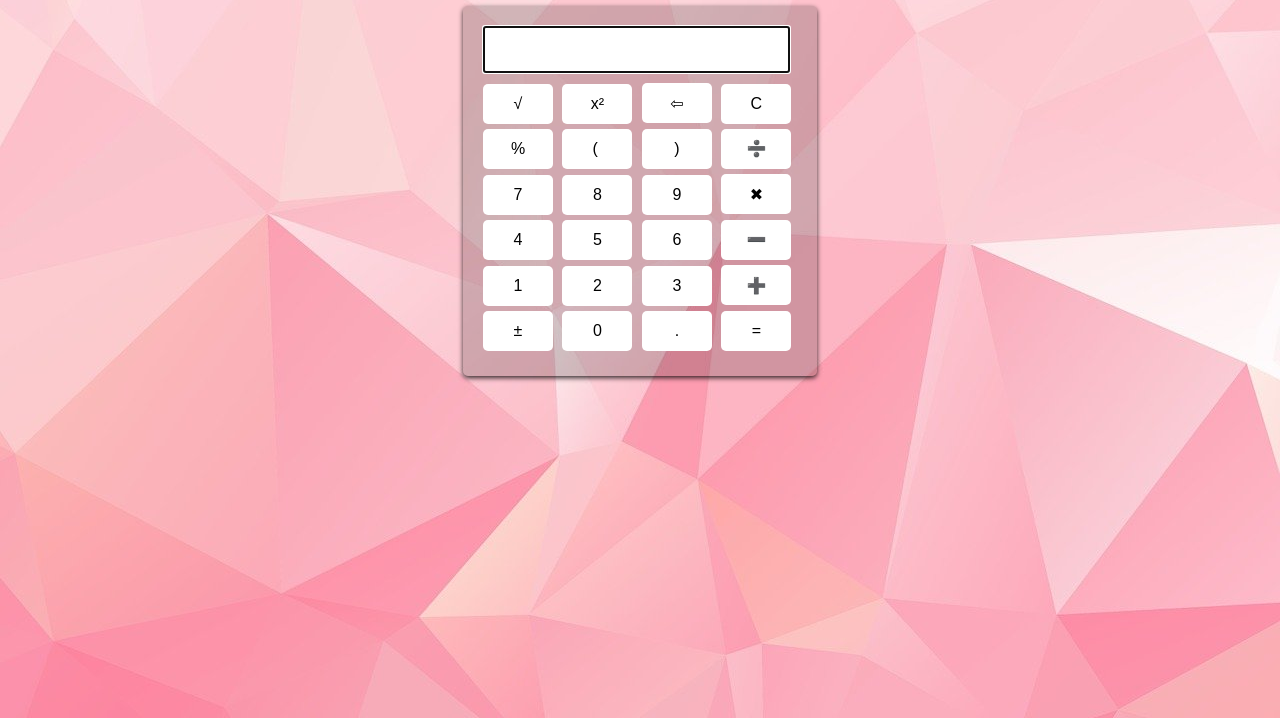
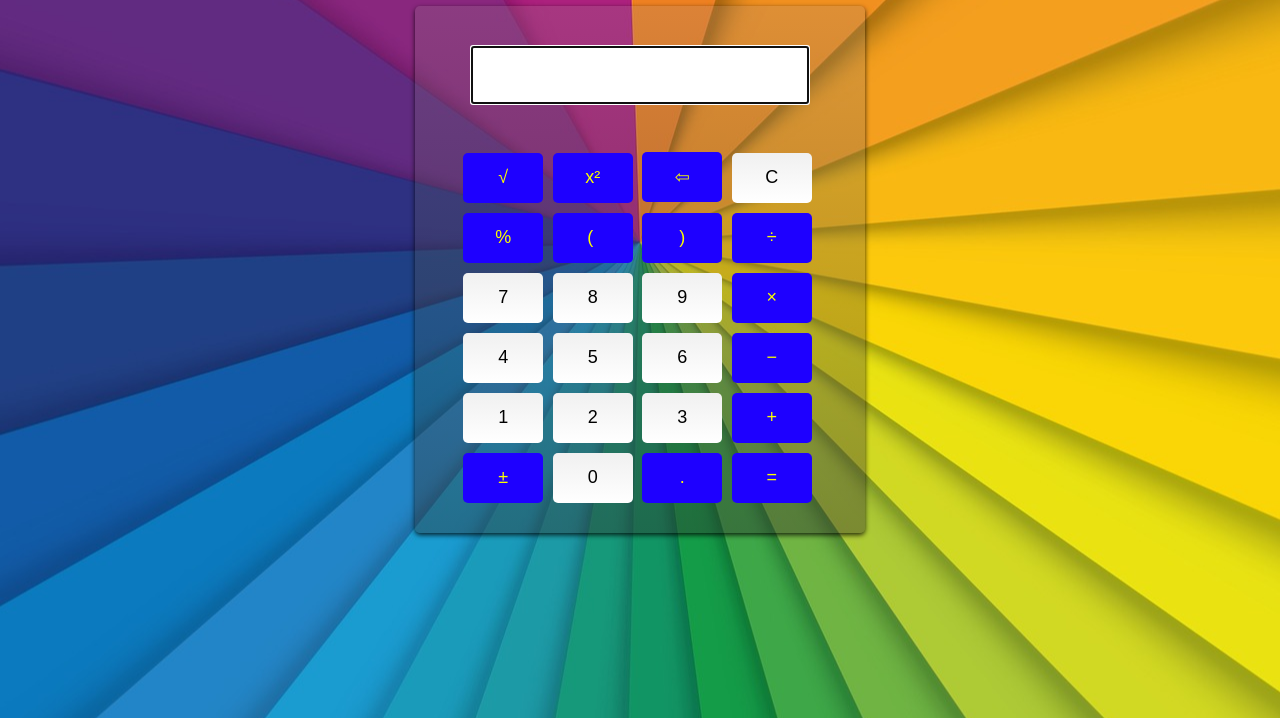
Before and after one commit to Vane-SDev/Calculadora, a website: page index.html in a window 1280 px wide. Shown: the part 82-800 px from the top of the page. Drawn offline with Linux system fonts and the light colour scheme.

Commit message:
mejorando estilos

```diff
--- a/index.html
+++ b/index.html
@@ -13,47 +13,50 @@
     <h1>Calculadora Básica</h1>
 
     <div class="calculadora">
+        <div class="pantallaInput">
             <input type="text" id="pantalla" readonly autofocus>
+        </div>
         <br>
-        <input type="button" value="√" onclick="agregar('√')">
+        <div class="teclas">
+            <input class="operadores" type="button" value="√" onclick="agregar('√')">
             <!-- <input type="button" value="∛" onclick="agregar('∛')"> -->
-        <input type="button" value="x²" onclick="agregar('²')">
-        <input id="backspace" type="button" value="⇦" onclick="retroceder('⇦')">
+            <input class="operadores" type="button" value="x²" onclick="agregar('²')">
+            <input class="operadores" type="button" value="⇦" onclick="retroceder('⇦')">
             <input type="button" value="C" onclick="borrar('C')">
 
             <br>
 
-        <input type="button" value="%" onclick="agregar('%')">
-        <input type="button" value="( " onclick="agregarParentesis('(')">
-        <input type="button" value=")" onclick="quitarParentesis(')')">
-        <input type="button" value="➗" onclick="agregar('/')">
+            <input class="operadores" type="button" value="%" onclick="agregar('%')">
+            <input class="operadores" type="button" value="( " onclick="agregarParentesis('(')">
+            <input class="operadores" type="button" value=")" onclick="quitarParentesis(')')">
+            <input class="operadores" type="button" value="÷" onclick="agregar('/')">
             <br>
 
             <input type="button" value="7" onclick="agregar('7')">
             <input type="button" value="8" onclick="agregar('8')">
             <input type="button" value="9" onclick="agregar('9')">
-        <input type="button" value="✖" onclick="agregar('*')">
+            <input class="operadores" type="button" value="×" onclick="agregar('*')">
 
             <br>
 
             <input type="button" value="4" onclick="agregar('4')">
             <input type="button" value="5" onclick="agregar('5')">
             <input type="button" value="6" onclick="agregar('6')">
-        <input type="button" value="➖" onclick="agregar('-')">
+            <input class="operadores" type="button" value="−" onclick="agregar('-')">
 
             <br>
 
             <input type="button" value="1" onclick="agregar('1')">
             <input type="button" value="2" onclick="agregar('2')">
             <input type="button" value="3" onclick="agregar('3')">
-        <input type="button" value="➕" onclick="agregar('+')">
+            <input class="operadores" type="button" value="+" onclick="agregar('+')">
             <br>
-        <input type="button" value="±" onclick="cambiarSigno()">
+            <input class="operadores" type="button" value="±" onclick="cambiarSigno()">
             <input type="button" value="0" onclick="agregar('0')">
-        <input type="button" value="." onclick="agregar('.')">
-        <input type="button" value="=" onclick="calcular('=')">
+            <input class="operadores" type="button" value="." onclick="agregar('.')">
+            <input class="operadores" type="button" value="=" onclick="calcular('=')">
             <br>
-
+        </div>
 
     </div>
 
--- a/style.css
+++ b/style.css
@@ -1,12 +1,14 @@
 body {
   font-family: Arial, sans-serif;
   background-color: #fffbfb00;
-  background-image:url('./assets/background-1311251_1280.jpg')  ;
+  background-image:url('./assets/abstract-1500065_1920.jpg')  ;
+  background-position: center;
 }
 
 h1 {
   text-align: center;
   margin-top: 30px;
+  color:white;
 }
 
 h2 {
@@ -16,38 +18,66 @@ h2 {
 }
 
 .calculadora {
-  width: 314px;
+  width: 410px;
   margin: 0 auto;
-  background-color: #0403032d;
+  background: linear-gradient(180deg,#958c8c34, #302c2c68);
   padding: 20px;
   border-radius: 5px;
   box-shadow: 0 2px 5px rgba(0, 0, 0, 0.8);
+  text-align: center;
+}
+
+.pantallaInput{
+  text-align: center;
+  margin: 20px 0;
+
 }
 
 #pantalla {
-  width: 90%;
+  width: 314px;
   padding: 10px;
-  font-size: 20px;
+  font-size: 30px;
   margin-bottom: 10px;
   text-align: right;
 }
 
 input[type="button"] {
-  width: 70px;
-  height: 40px;
+  width: 80px;
+  height: 50px;
   margin-right: 5px;
-  margin-bottom: 5px;
-  font-size: 16px;
+  margin-bottom: 10px;
+  font-size: 18px;
   background-color: #ffffff;
   border: none;
   border-radius: 5px;
   cursor: pointer;
+  background: linear-gradient(180deg,#f0f0f0, #ffffff);
 }
+
 
 input[type="button"]:hover {
   background-color: #ddd;
+  font-size: 18px;
+  color:blue;
+  margin-bottom: 10px;
+  font-weight: 600;
+  background: linear-gradient(150deg, #8687ae, #f0f0f0);
 }
 
-input[type="button"]:last-child {
+/* input[type="button"]:last-child {
   margin-right: 0;
+} */
+.teclas{
+  text-align: center;
+
 }
+
+.operadores{
+  color:rgb(251, 255, 0);
+  font-weight: 500;
+
+}
+
+input.operadores{
+  background:rgb(30, 0, 255);
+}
```
Also changed, not shown: assets/abstract-1500065_1920.jpg (added), assets/mountain-6538890_1280.jpg (added). Lines whose indentation alone changed are shown as unchanged.
